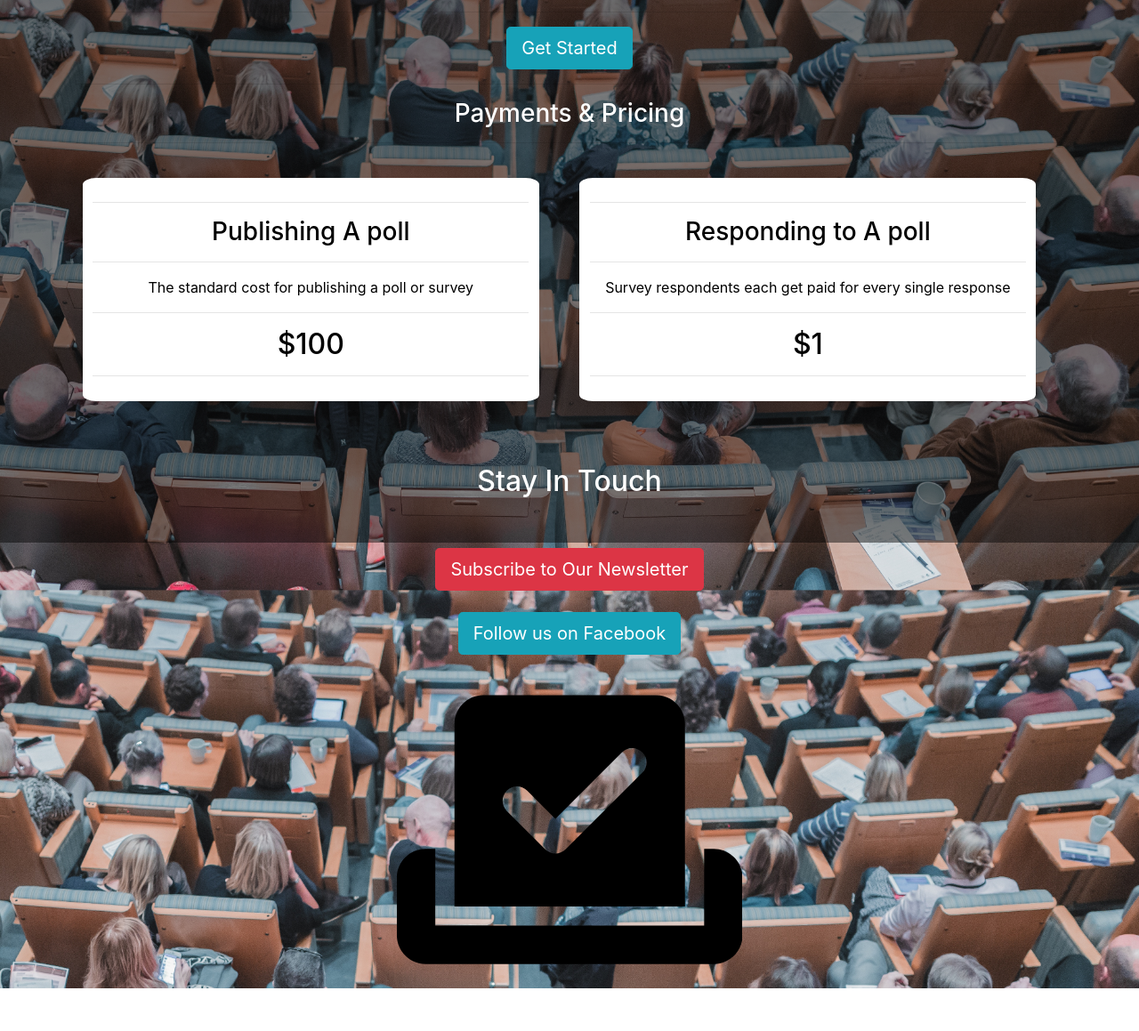
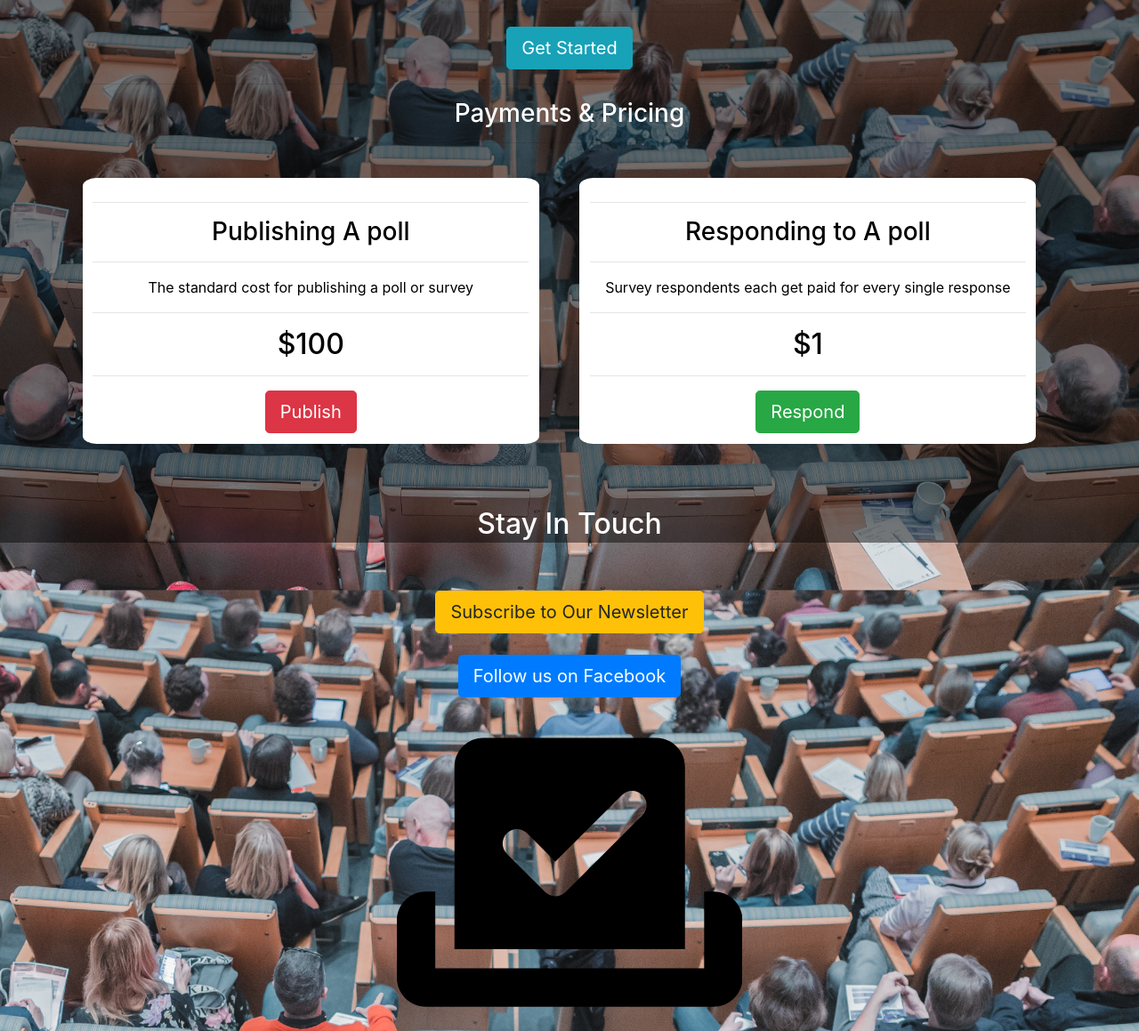
Before and after one commit to Radee1/vote, a Django app: page / in a window 1280 px wide. Shown: the part 190-1349 px from the top of the page at 89% size. Before the commit the page ends 1301 px from the top, so only its background shows below. Run offline with Django 3.2, Linux system fonts and the light colour scheme; some libraries are stand-ins or nearby versions.

Commit message:
Edited landing page

```diff
--- a/polls/templates/polls/polls_list.html
+++ b/polls/templates/polls/polls_list.html
@@ -56,7 +56,9 @@
                     <a href="{% url 'polls:edit' poll.id %}" class="mr-3" data-toggle="tooltip" data-placement="top"
                         title="Edit Poll"><i class="fas fa-pencil-alt float-right btn btn-info btn-sm mr-1"></i></a>
                     {% endif %}
+                    <b>$1</b>
                 </li>
+
                 {% endfor %}
                 {% else %}
                 <small class="text-center mt-3 mb-3"> No available surveys/polls! </small>
--- a/templates/home.html
+++ b/templates/home.html
@@ -24,6 +24,11 @@
                         <hr>
                         <h2>$100</h2>
                         <hr>
+                        <a href="{% url 'accounts:register' %}">
+                            <button class="btn btn-lg btn-danger">
+                                Publish
+                            </button>
+                        </a>
                     </div>
                     <div class="pricing">
                         <hr>
@@ -33,6 +38,11 @@
                         <hr>
                         <h2>$1</h2>
                         <hr>
+                        <a href="{% url 'accounts:register' %}">
+                            <button class="btn btn-lg btn-success">
+                                Respond
+                            </button>
+                        </a>
                     </div>
                 </div>
                 <br><br>
@@ -40,13 +50,13 @@
                     <h2>Stay In Touch</h2>
                     <br><br>
                     <a href="{% url 'accounts:newsletter' %}">
-                        <button class="btn btn-lg btn-danger">
+                        <button class="btn btn-lg btn-warning">
                             Subscribe to Our Newsletter
                         </button>
                     </a>
                     <br><br>
                     <a href="https://www.facebook.com/" target="_blank">
-                        <button class="btn btn-lg btn-info">
+                        <button class="btn btn-lg btn-primary">
                             Follow us on Facebook
                         </button>
                     </a>
```
